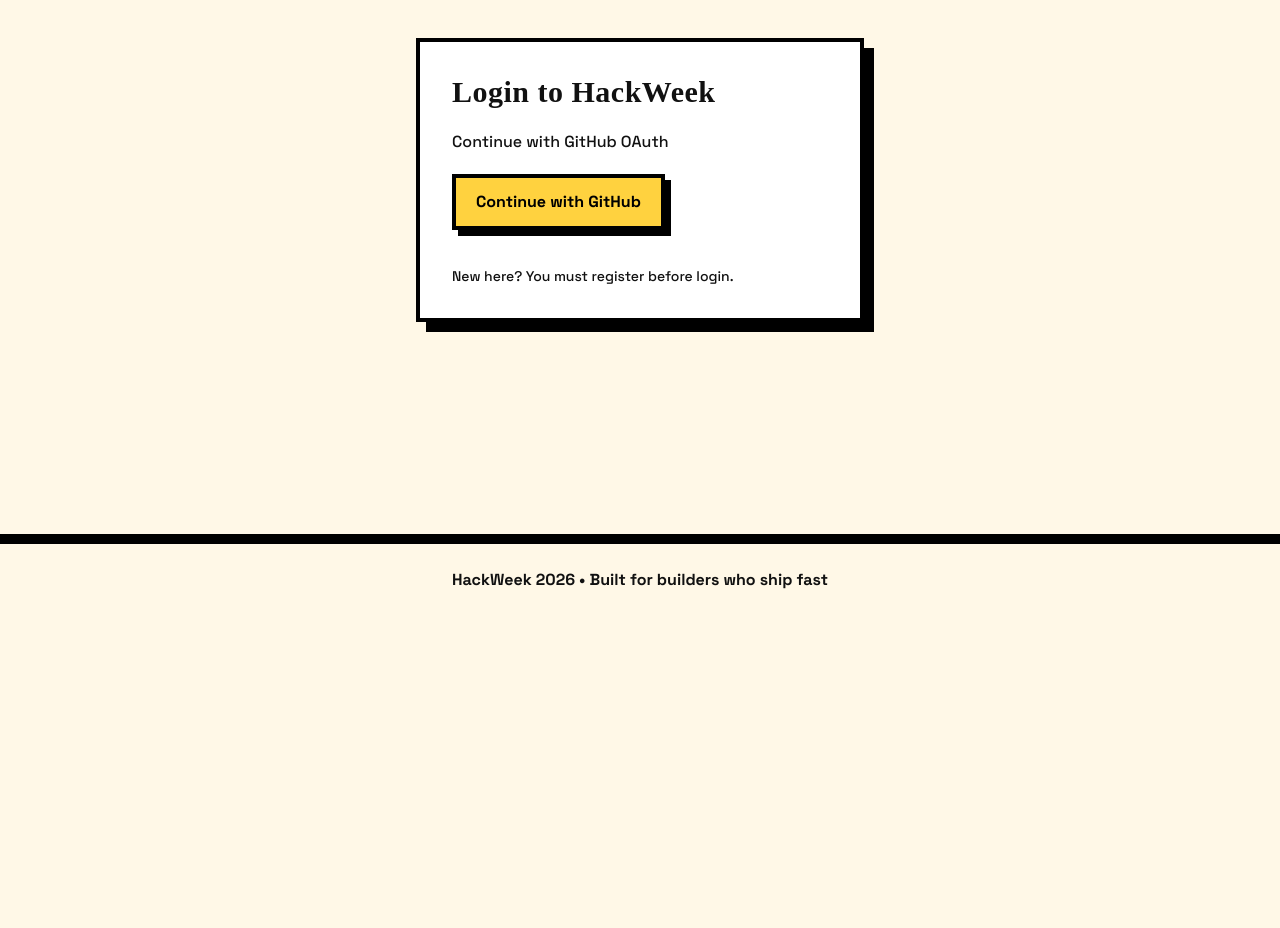
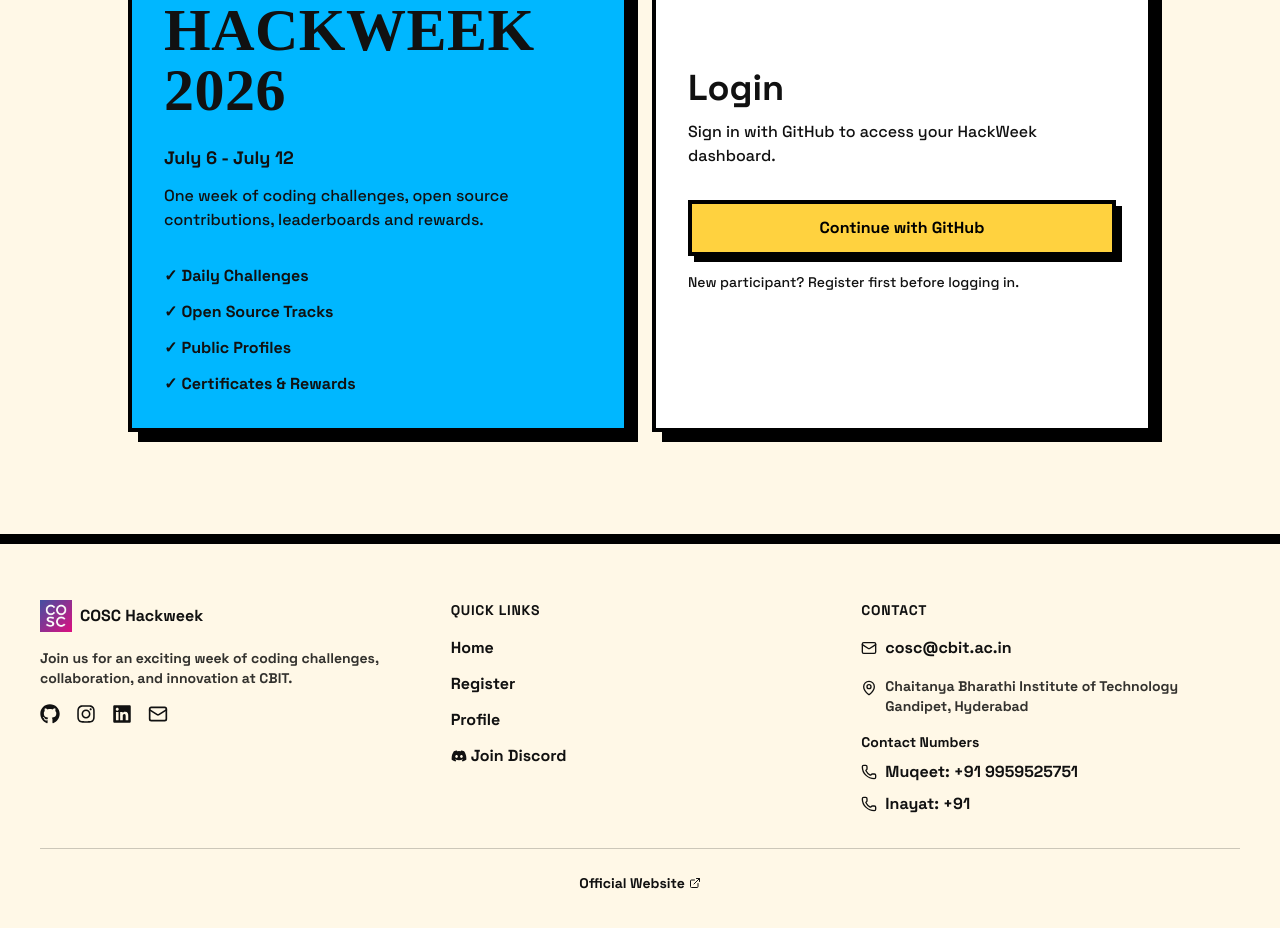
Before and after one commit to Muqeet-Salam/hackweek, a React (Vite) app: page /login in a window 1280 px wide. Shown: the part 260-1188 px from the top of the page. Before the commit the page ends 876 px from the top, so only its background shows below. Built offline with nearby package versions, Linux system fonts and the light colour scheme; no server answers; a web font is replaced by a local one.

Commit message:
adding footer and various QoL improvements

```diff
--- a/index.html
+++ b/index.html
@@ -4,7 +4,7 @@
     <meta charset="UTF-8" />
 
     <!-- Favicon -->
-    <link rel="icon" type="image/svg+xml" href="/favicon.svg" />
+    <link rel="icon" type="image/png" href="/src/assets/logo.png" />
 
     <!-- Responsive -->
     <meta name="viewport" content="width=device-width, initial-scale=1.0" />
--- a/package.json
+++ b/package.json
@@ -15,10 +15,11 @@
     "@tanstack/react-query": "^5.101.0",
     "firebase": "^12.14.0",
     "framer-motion": "^12.40.0",
-    "lucide-react": "^1.18.0",
+    "lucide-react": "^1.19.0",
     "react": "^19.2.6",
     "react-dom": "^19.2.6",
     "react-hook-form": "^7.79.0",
+    "react-icons": "^5.6.0",
     "react-router-dom": "^7.17.0",
     "zod": "^4.4.3",
     "zustand": "^5.0.14"
--- a/src/components/layout/Footer.jsx
+++ b/src/components/layout/Footer.jsx
@@ -1,7 +1,202 @@
+import { Link } from "react-router-dom";
+import {
+  FaGithub,
+  FaInstagram,
+  FaLinkedin,
+  FaDiscord,
+} from "react-icons/fa";
+import {
+  Mail,
+  ExternalLink,
+  MapPin,
+  Phone,
+} from "lucide-react";
+import logo from "../../assets/logo.png";
+
 export default function Footer() {
+  const socialLinks = [
+    {
+      icon: <FaGithub className="h-5 w-5" />,
+      href: "https://github.com/cbitosc",
+      label: "GitHub",
+    },
+    {
+      icon: <FaInstagram className="h-5 w-5" />,
+      href: "https://www.instagram.com/cbitosc/",
+      label: "Instagram",
+    },
+    {
+      icon: <FaLinkedin className="h-5 w-5" />,
+      href: "https://www.linkedin.com/company/cbitosc/",
+      label: "LinkedIn",
+    },
+    {
+      icon: <Mail className="h-5 w-5" />,
+      href: "mailto:cosc@cbit.ac.in",
+      label: "Email",
+    },
+  ];
+
+  const quickLinks = [
+    { to: "/", label: "Home" },
+    { to: "/register", label: "Register" },
+    { to: "/profile", label: "Profile" },
+    {
+      href: "https://discord.gg/kCgMv4PePp",
+      label: "Join Discord",
+      external: true,
+      icon: <FaDiscord className="h-4 w-4 mr-1" />,
+    },
+  ];
+
+  const legalLinks = [
+    {
+      href: "https://cbitosc.github.io/",
+      label: "Official Website",
+      external: true,
+    },
+  ];
+
   return (
     <footer className="border-t-4 border-black bg-[#FFF8E7] px-6 py-6 text-center font-extrabold shadow-[0_-6px_0_black]">
-      HackWeek 2026 • Built for builders who ship fast
+      <div className="container mx-auto px-4 py-8">
+
+        <div className="grid grid-cols-1 md:grid-cols-3 gap-8">
+
+          {/* Brand */}
+          <div className="space-y-4 text-left">
+            <div className="flex items-center gap-2">
+              <img
+                src={logo}
+                alt="COSC Hackweek Logo"
+                className="w-8 h-8 object-contain"
+              />
+
+              <span className="text-base font-bold">
+                COSC Hackweek
+              </span>
+            </div>
+
+            <p className="text-sm text-black/80">
+              Join us for an exciting week of coding challenges,
+              collaboration, and innovation at CBIT.
+            </p>
+
+            <div className="flex gap-4">
+              {socialLinks.map((link) => (
+                <a
+                  key={link.label}
+                  href={link.href}
+                  target="_blank"
+                  rel="noopener noreferrer"
+                  className="hover:scale-110 transition-transform"
+                  aria-label={link.label}
+                >
+                  {link.icon}
+                </a>
+              ))}
+            </div>
+          </div>
+
+          {/* Quick Links */}
+          <div className="space-y-4 text-left">
+            <h3 className="text-sm uppercase tracking-wider">
+              Quick Links
+            </h3>
+
+            <ul className="space-y-3">
+              {quickLinks.map((link) => (
+                <li key={link.label}>
+                  {link.external ? (
+                    <a
+                      href={link.href}
+                      target="_blank"
+                      rel="noopener noreferrer"
+                      className="flex items-center hover:underline"
+                    >
+                      {link.icon}
+                      {link.label}
+                    </a>
+                  ) : (
+                    <Link
+                      to={link.to}
+                      className="hover:underline"
+                    >
+                      {link.label}
+                    </Link>
+                  )}
+                </li>
+              ))}
+            </ul>
+          </div>
+
+          {/* Contact */}
+          <div className="space-y-4 text-left">
+            <h3 className="text-sm uppercase tracking-wider">
+              Contact
+            </h3>
+
+            <a
+              href="mailto:cosc@cbit.ac.in"
+              className="flex items-center gap-2 hover:underline"
+            >
+              <Mail className="h-4 w-4" />
+              cosc@cbit.ac.in
+            </a>
+
+            <div className="flex items-start gap-2">
+              <MapPin className="h-4 w-4 mt-1" />
+              <p className="text-sm text-black/80">
+                Chaitanya Bharathi Institute of Technology
+                <br />
+                Gandipet, Hyderabad
+              </p>
+            </div>
+
+            <div className="space-y-2">
+              <p className="text-sm">
+                Contact Numbers
+              </p>
+
+              <a
+                href="tel:+9132659207099"
+                className="flex items-center gap-2 hover:underline"
+              >
+                <Phone className="h-4 w-4" />
+                Muqeet: +91 9959525751
+              </a>
+
+              <a
+                href="tel:+911875291629"
+                className="flex items-center gap-2 hover:underline"
+              >
+                <Phone className="h-4 w-4" />
+                Inayat: +91
+              </a>
+            </div>
+          </div>
+
+        </div>
+
+        {/* Bottom */}
+        <div className="mt-8 pt-6 border-t border-black/20">
+          <div className="flex justify-center">
+            {legalLinks.map((link) => (
+              <a
+                key={link.label}
+                href={link.href}
+                target="_blank"
+                rel="noopener noreferrer"
+                className="flex items-center gap-1 text-sm hover:underline"
+              >
+                {link.label}
+                <ExternalLink className="h-3 w-3" />
+              </a>
+            ))}
+          </div>
+        </div>
+
+      </div>
     </footer>
   );
 }
--- a/src/pages/Landing.jsx
+++ b/src/pages/Landing.jsx
@@ -90,7 +90,7 @@
 
 const timeline = [
   {
-    date: "June 15",
+    date: "June 22",
     title: "Registration Opens",
     description: "Create your profile and secure your spot.",
     icon: CalendarCheck,
@@ -104,14 +104,14 @@
     color: "#FFD23F",
   },
   {
-    date: "July 7-11",
+    date: "July 6-11",
     title: "Build & Submit",
     description: "Complete challenges and earn points daily.",
     icon: Code2,
     color: "#7AE582",
   },
   {
-    date: "July 12",
+    date: "July 11",
     title: "Final Deadline",
     description: "All submissions close at midnight.",
     icon: Clock,
@@ -186,10 +186,10 @@
   const primaryCta = user ? "/dashboard" : "/login";
 
   return (
-    <div className="h-screen overflow-y-scroll md:snap-y md:snap-mandatory bg-[#FFF8E7] space-y-10 md:space-y-0">
+    <div className="min-h-screen bg-[#FFF8E7] space-y-10 md:space-y-0">
 
       {/* ================= HERO ================= */}
-      <section className="relative overflow-hidden snap-start flex items-center border-4 border-black bg-white shadow-[12px_12px_0_black] px-6 md:px-12 py-6 overflow-hidden">
+      <section className="relative overflow-hidden flex items-center border-4 border-black bg-white shadow-[12px_12px_0_black] px-6 md:px-12 py-6 overflow-hidden">
 
         {/* background shapes */}
         <div className="absolute inset-0 z-0 pointer-events-none">
@@ -263,7 +263,7 @@
       </section>
 
       {/* ================= HIGHLIGHTS ================= */}
-      <section className="min-h-screen snap-start flex items-center px-6 md:px-12">
+      <section className="min-h-screen flex items-center px-6 md:px-12">
 
       <div className="w-full">
 
@@ -359,7 +359,7 @@
     </section>
 
       {/* ================= TIMELINE ================= */}
-      <section className="min-h-screen snap-start flex items-center px-6 md:px-12">
+      <section className="min-h-screen flex items-center px-6 md:px-12">
 
         <div className="w-full">
 
@@ -423,7 +423,7 @@
 
       </section>
       {/* ================= STEPS ================= */}
-      <section className="min-h-screen snap-start flex items-center px-6 md:px-12">
+      <section className="min-h-screen flex items-center px-6 md:px-12">
 
         <div className="w-full">
 
@@ -514,7 +514,7 @@
       </section>
 
       {/* ================= FAQ ================= */}
-      <section className="min-h-screen snap-start flex items-center p-6 md:p-12">
+      <section className="min-h-screen flex items-center p-6 md:p-12">
 
         <div className="w-full grid lg:grid-cols-2 gap-10 items-center">
 
@@ -583,7 +583,7 @@
       </section>
 
       {/* ================= CTA ================= */}
-      <section className="min-h-screen snap-start flex items-center justify-center p-6 md:p-12">
+      <section className="min-h-screen flex items-center justify-center p-6 md:p-12">
 
         <div className="relative max-w-5xl w-full border-4 border-black bg-[#FF595E] p-12 md:p-16 shadow-[14px_14px_0_black] overflow-hidden">
 
--- a/src/pages/Login.jsx
+++ b/src/pages/Login.jsx
@@ -52,24 +52,71 @@
   };
 
   return (
-    <div className="flex items-center justify-center min-h-[80vh]">
-      <div className="w-full max-w-md border-4 border-black shadow-[10px_10px_0_black] p-8 bg-white space-y-5">
+    <div className="flex items-center justify-center min-h-[80vh] px-4">
+      <div className="w-full max-w-5xl grid md:grid-cols-2 gap-6">
 
-        <h1 className="text-3xl font-extrabold">
-          Login to HackWeek
-        </h1>
+        {/* LEFT SIDE */}
+        <div className="border-4 border-black bg-[#00B7FF] p-8 shadow-[10px_10px_0_black]">
 
-        <p className="font-medium">
-          Continue with GitHub OAuth
-        </p>
+          <p className="font-black text-sm tracking-[0.3em]">
+            COSC PRESENTS
+          </p>
 
-        <Button onClick={handleLogin} disabled={loading}>
-          {loading ? "Checking..." : "Continue with GitHub"}
-        </Button>
+          <h1 className="text-6xl font-extrabold mt-4">
+            HACKWEEK
+            <br />
+            2026
+          </h1>
 
-        <p className="text-sm font-medium mt-4">
-          New here? You must register before login.
-        </p>
+          <p className="mt-6 text-lg font-bold">
+            July 6 - July 12
+          </p>
+
+          <p className="mt-3 font-medium">
+            One week of coding challenges,
+            open source contributions,
+            leaderboards and rewards.
+          </p>
+
+          <div className="mt-8 space-y-3 font-bold">
+            <p>✓ Daily Challenges</p>
+            <p>✓ Open Source Tracks</p>
+            <p>✓ Public Profiles</p>
+            <p>✓ Certificates & Rewards</p>
+          </div>
+
+        </div>
+
+        {/* RIGHT SIDE */}
+        <div className="border-4 border-black bg-white p-8 shadow-[10px_10px_0_black] flex flex-col justify-center">
+
+          <h2 className="text-4xl font-extrabold">
+            Login
+          </h2>
+
+          <p className="mt-3 font-medium">
+            Sign in with GitHub to access
+            your HackWeek dashboard.
+          </p>
+
+          <div className="mt-8">
+            <Button
+              onClick={handleLogin}
+              disabled={loading}
+              className="w-full"
+            >
+              {loading
+                ? "Checking..."
+                : "Continue with GitHub"}
+            </Button>
+          </div>
+
+          <p className="mt-4 text-sm font-medium">
+            New participant?
+            Register first before logging in.
+          </p>
+
+        </div>
 
       </div>
     </div>
```
Also changed, not shown: src/assets/logo.png (added), 1 other file (tests, documents, lock files or other folders).
